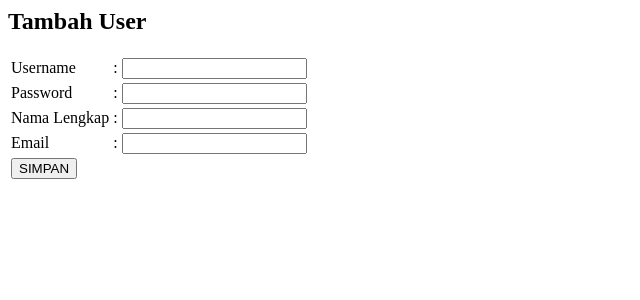
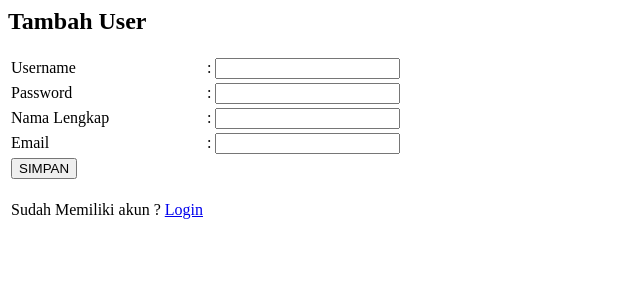
Before and after one commit to krisdewa/PEMROGRAMAN-WEB-DINAMIS, a PHP site: page /form_user.php in a window 1280 px wide. Shown: the top 300 px of the page, without its empty margins (0-640 px from the left). Run offline with PHP 8.4, Linux system fonts and the light colour scheme.

Commit message:
add href

```diff
--- a/PRAKTIKUM PERTEMUAN 5/Kegiatan 5/form_login.php
+++ b/PRAKTIKUM PERTEMUAN 5/Kegiatan 5/form_login.php
@@ -5,6 +5,7 @@
         <tr><td>Username</td><td> : <input name='id_user' type='text'></td></tr>
         <tr><td>Password</td><td> : <input name='password' type='text'></td></tr>
         <tr><td colspan=2><input type='submit' value='LOGIN'></td></tr>
+        <tr><td><br>Belum Memiliki akun ? <a href=form_user.php>Buat akun</a></center></td></tr>
     </table>
     </form>";
 ?>
--- a/PRAKTIKUM PERTEMUAN 5/Kegiatan 5/form_user.php
+++ b/PRAKTIKUM PERTEMUAN 5/Kegiatan 5/form_user.php
@@ -7,6 +7,7 @@ echo "<h2>Tambah User</h2>
         <tr><td>Nama Lengkap</td><td> : <input name='nama_lengkap' type='text'></td></tr>
         <tr><td>Email </td><td> : <input name='email' type='text'></td></tr>
         <tr><td colspan=2><input type='submit' value='SIMPAN'></td></tr>
+        <tr><td><br>Sudah Memiliki akun ? <a href=form_login.php>Login</a></center></td></tr>
     </table>
 </form>";
 ?>
```
